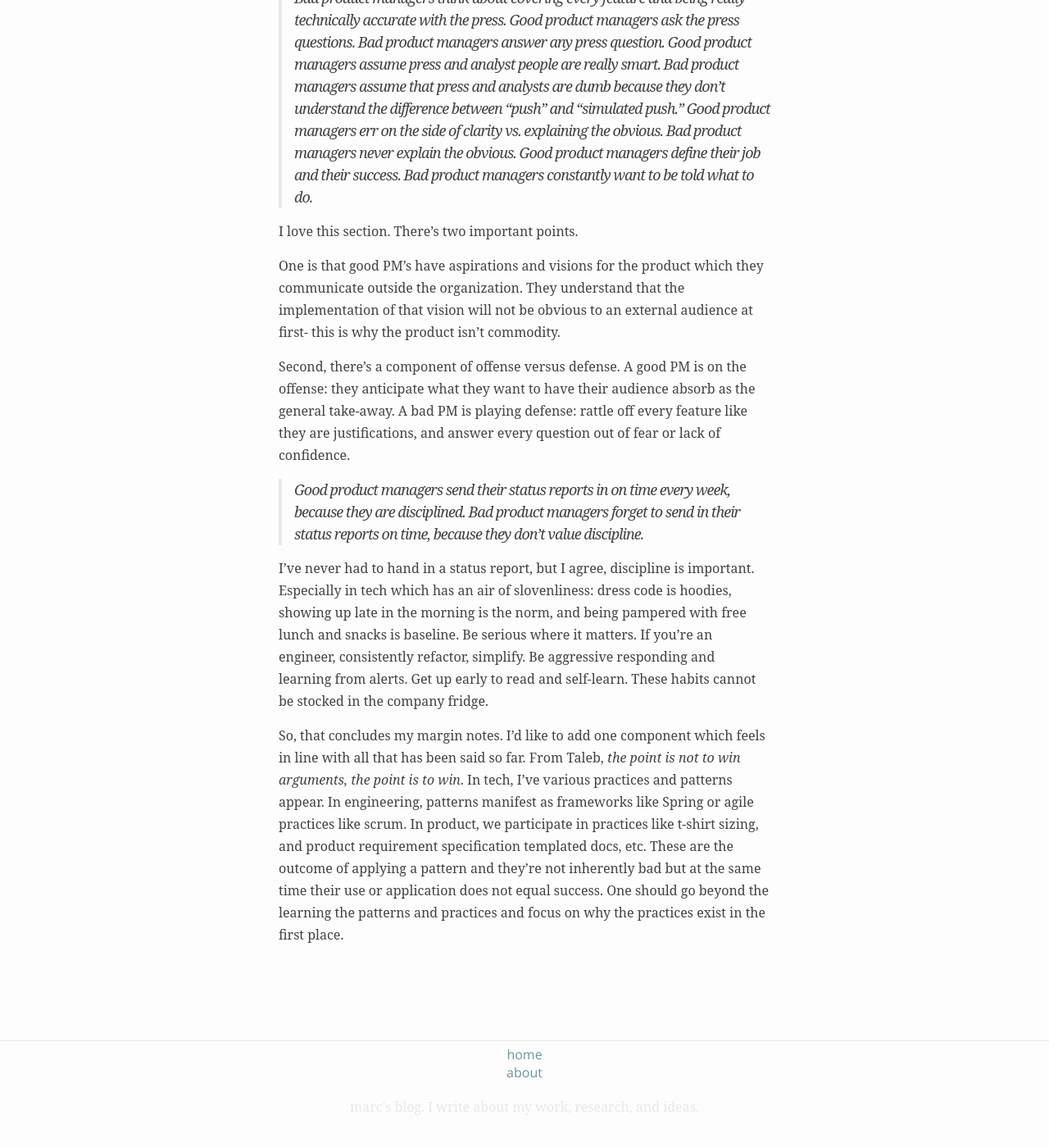
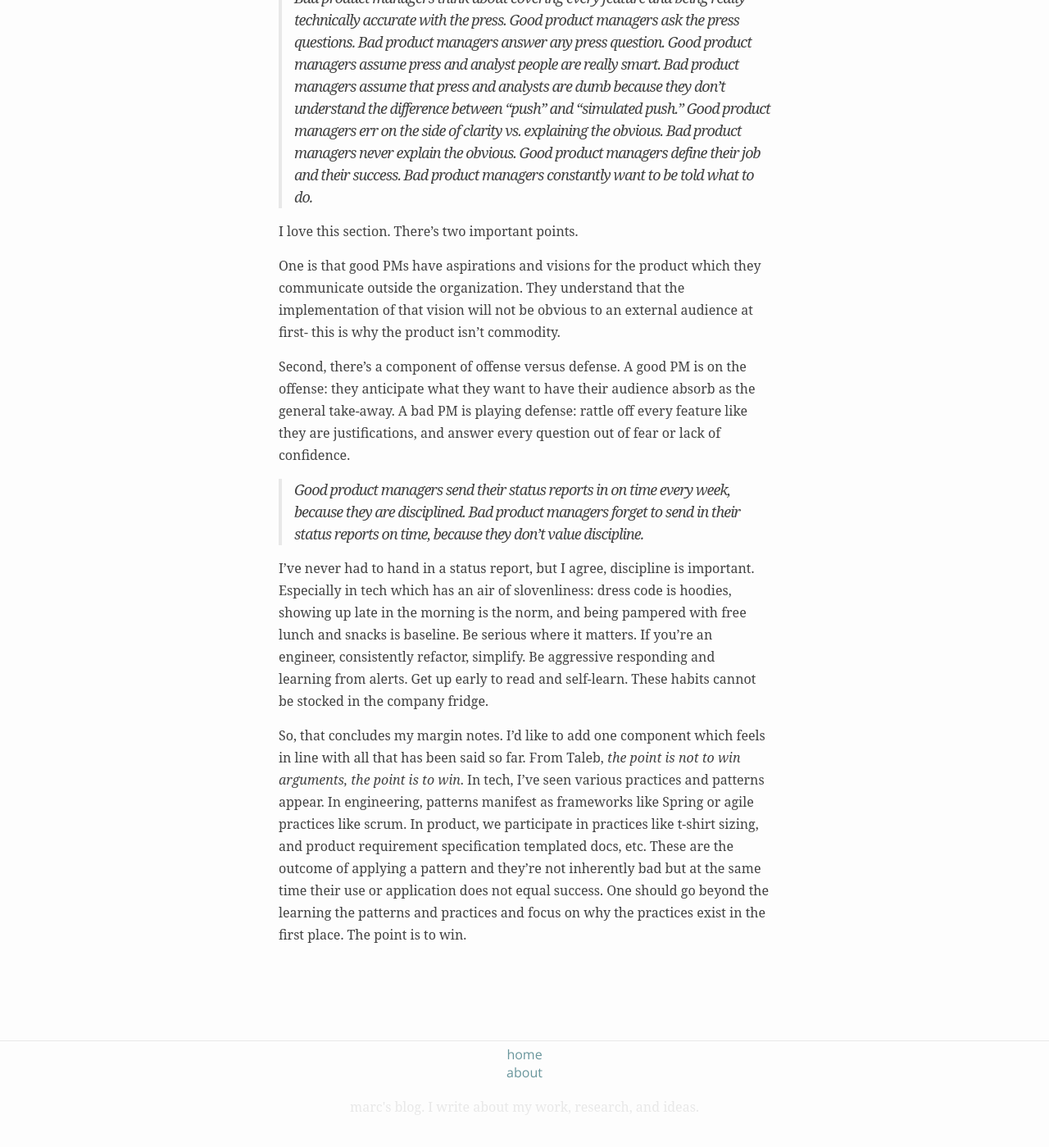
Before and after one commit to cramja/cramja.github.io, a Jekyll site: the page built from _posts/2019-08-24-good-pm-bad-pm.md, in a window 1280 px wide and 1400 px high, scrolled down 3529 px. Shown: the whole window at 82% size. Built offline with Jekyll 4.4.1, drawn with Linux system fonts in a browser that asks for light colours.

Commit message:
correct phrasing

```diff
--- a/_posts/2019-08-24-good-pm-bad-pm.md
+++ b/_posts/2019-08-24-good-pm-bad-pm.md
@@ -49,7 +49,7 @@ Good product managers err on the side of clarity vs. explaining the obvious. Bad
 
 I love this section. There's two important points.
 
-One is that good PM's have aspirations and visions for the product which they  communicate outside the organization. They understand that the implementation of that vision will not be obvious to an external audience at first- this is why the product isn't commodity.
+One is that good PMs have aspirations and visions for the product which they communicate outside the organization. They understand that the implementation of that vision will not be obvious to an external audience at first- this is why the product isn't commodity.
 
 Second, there's a component of offense versus defense. A good PM is on the offense: they anticipate what they want to have their audience absorb as the general take-away. A bad PM is playing defense: rattle off every feature like they are justifications, and answer every question out of fear or lack of confidence.
 
@@ -57,6 +57,6 @@ Second, there's a component of offense versus defense. A good PM is on the offen
 
 I've never had to hand in a status report, but I agree, discipline is important. Especially in tech which has an air of slovenliness: dress code is hoodies, showing up late in the morning is the norm, and being pampered with free lunch and snacks is baseline. Be serious where it matters. If you're an engineer, consistently refactor, simplify. Be aggressive responding and learning from alerts. Get up early to read and self-learn. These habits cannot be stocked in the company fridge.
 
-So, that concludes my margin notes. I'd like to add one component which feels in line with all that has been said so far. From Taleb, _the point is not to win arguments, the point is to win_. In tech, I've various practices and patterns appear. In engineering, patterns manifest as frameworks like Spring or agile practices like scrum. In product, we participate in practices like t-shirt sizing, and product requirement specification templated docs, etc. These are the outcome of applying a pattern and they're not inherently bad but at the same time their use or application does not equal success. One should go beyond the learning the patterns and practices and focus on why the practices exist in the first place.
+So, that concludes my margin notes. I'd like to add one component which feels in line with all that has been said so far. From Taleb, _the point is not to win arguments, the point is to win_. In tech, I've seen various practices and patterns appear. In engineering, patterns manifest as frameworks like Spring or agile practices like scrum. In product, we participate in practices like t-shirt sizing, and product requirement specification templated docs, etc. These are the outcome of applying a pattern and they're not inherently bad but at the same time their use or application does not equal success. One should go beyond the learning the patterns and practices and focus on why the practices exist in the first place. The point is to win.
 
 [source]: https://a16z.com/2012/06/15/good-product-managerbad-product-manager/
```
